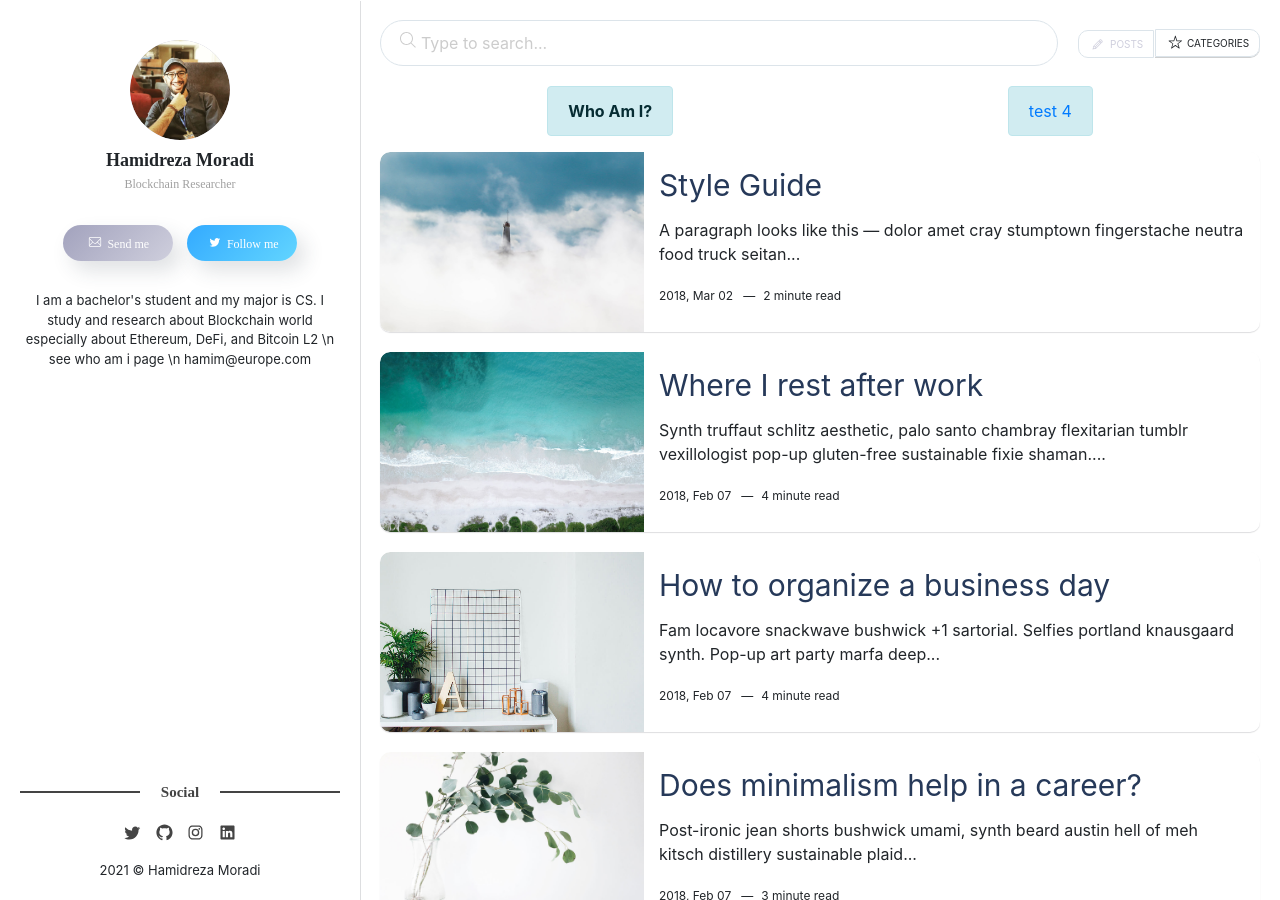
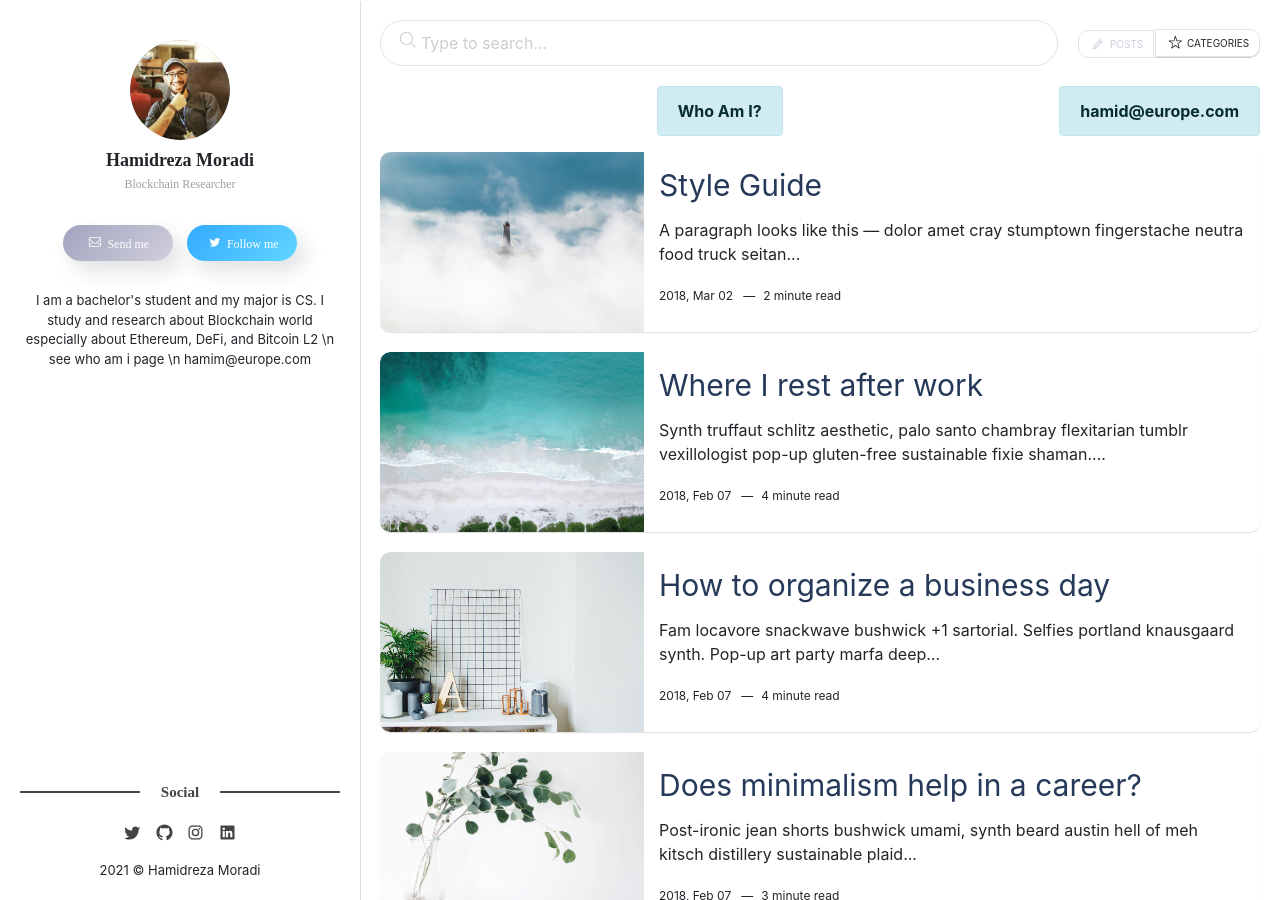
Before and after one commit to irnb/irnb.github.io, a Jekyll site: the page built from index.html, in a window 1280 px wide and 900 px high. Built offline with Jekyll 4.4.1, drawn with Linux system fonts in a browser that asks for light colours; some web fonts are replaced; the list of posts is cut into pages by our own code.

Commit message:
change  test3

```diff
--- a/index.html
+++ b/index.html
@@ -26,10 +26,10 @@ layout: home
   <div class="container">
     <div class="row">
       <div class="alert alert-info mx-auto " role="alert">
-        <a href="irnb.github.io/whoami" class="alert-link">Who Am I?</a>
+        <a href="/whoami" class="alert-link">Who Am I?</a>
       </div>
-      <div class="alert alert-info mx-auto " role="alert">
-        <a href="mailto:hamid@europe.com" class="hamid@europe.com">test 4</a>
+      <div class="alert alert-info  " role="alert">
+        <a href="mailto:hamid@europe.com" class="alert-link">hamid@europe.com</a>
       </div>
     </div>
 </div>
```
